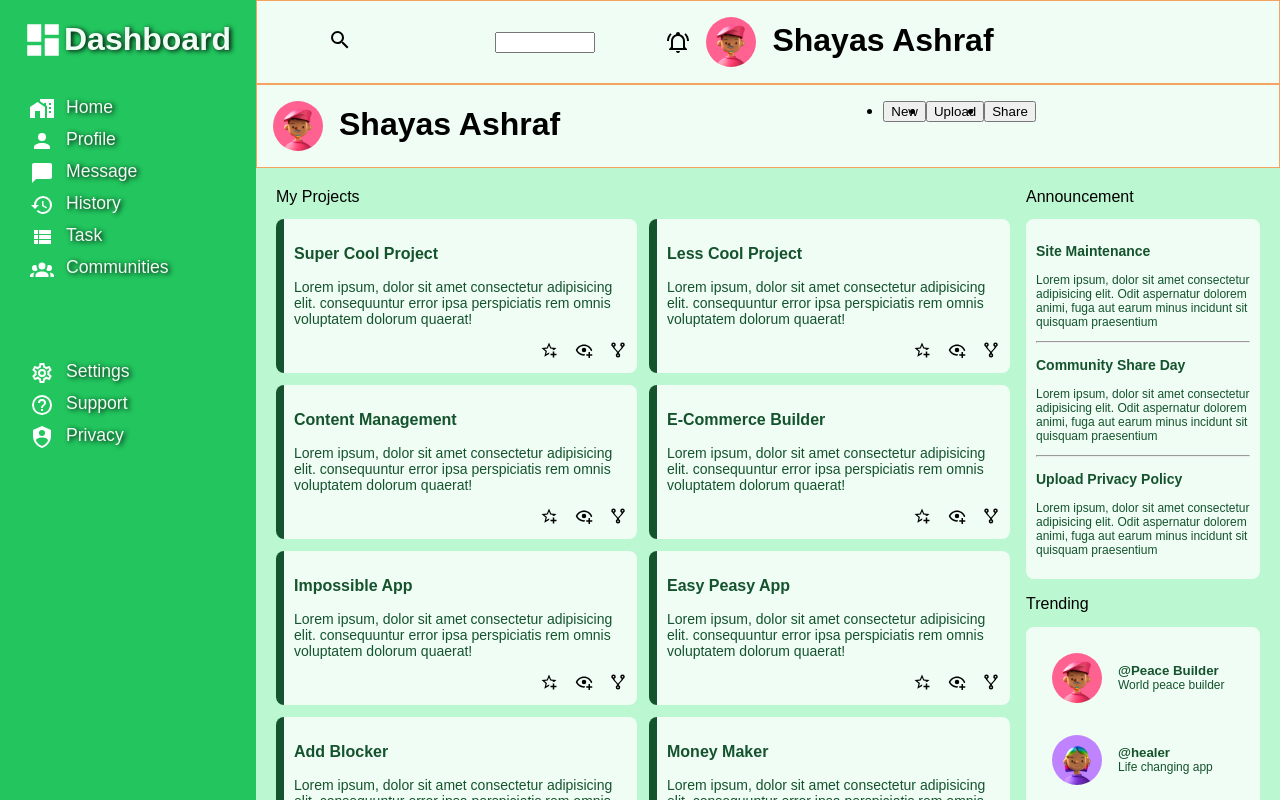
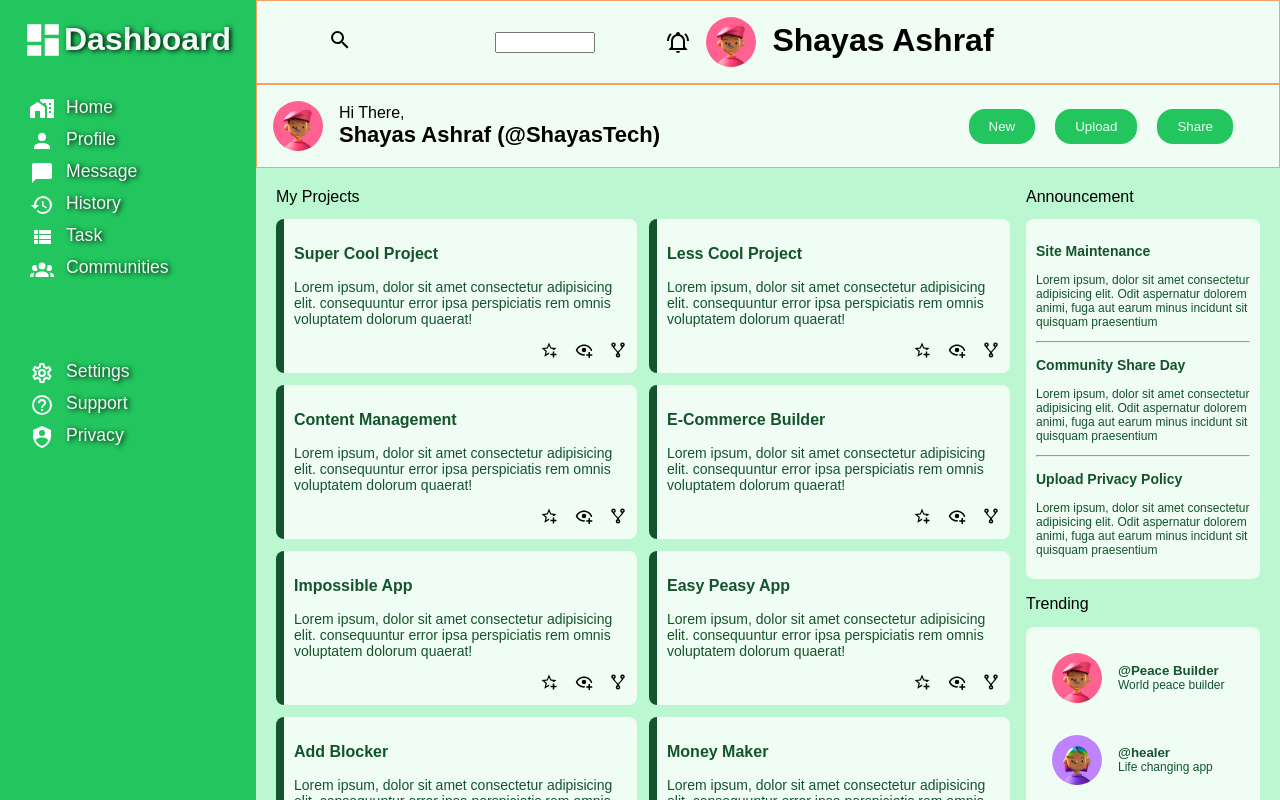
Before and after one commit to ShayasTech/odin-Admin-Dashboard, a plain HTML site: page index.html in a window 1280 px wide. Drawn offline with Linux system fonts and the light colour scheme.

Commit message:
Now only header row1 need to compleate

```diff
--- a/index.html
+++ b/index.html
@@ -28,14 +28,17 @@
         <div class="menus">
             <div class="row-2-col-1">
                 <img src="images/av-1.jpg" class="avatar" alt="avtar">
-                <h1>Shayas Ashraf</h1>
+                <div class="logo-img">
+                    <p>Hi There,</p>
+                    <h1>Shayas Ashraf (@ShayasTech)</h1>
+                </div>
             </div>
             <div class="row-2-col-2">
                 <menu>
                     <ul>
-                        <li><button>New</button></li>
-                        <li><button>Upload</button></li>
-                        <li><button>Share</button></li>
+                        <li><button class="button">New</button></li>
+                        <li><button class="button">Upload</button></li>
+                        <li><button class="button">Share</button></li>
                     </ul>
                 </menu>
             </div>
--- a/styles/style.css
+++ b/styles/style.css
@@ -41,6 +41,7 @@ body{
 }
 .menus{
     grid-area: 2/1/3/3;
+    justify-content: space-between;
 }
 .search, .menus{
     border: 1px solid sandybrown;
@@ -64,14 +65,49 @@ input{
     grid-area: 2/1/3/2;
     display: flex;
 }
+.logo-img{
+    display: flex;
+    flex-direction: column;
+    justify-content: center;
+}
+.row-2-col-1 h1{
+    font-size: 22px;
+}
+.row-2-col-1 h1, .row-2-col-1 p{
+    margin: 0;
+    padding: 0;
+}
 .row-2-col-2{
     grid-area: 2/2/3/2;
+    display: flex;
+    align-items: center;
 }
 .row-2-col-2 ul {
     display: flex;
+    list-style: none;
 }
-
-
+menu, menu ul{
+    margin: 0px;
+    padding: 0px;
+    margin-right: 14px;
+}
+.button {
+    background-color: var(--primary-color);
+    border: none;
+    color: var(--tertiary-color);
+    padding: 10px 20px;
+    text-align: center;
+    text-decoration: none;
+    display: inline-block;
+    margin: 4px 2px;
+    cursor: pointer;
+    border-radius: 16px;
+    margin-right: 18px;
+}
+.button:hover{
+    background-color: var(--quaternary-color);
+    color: var(--secondary-color);
+}
 .avatar{
     width: 50px;
     height: auto;
```
